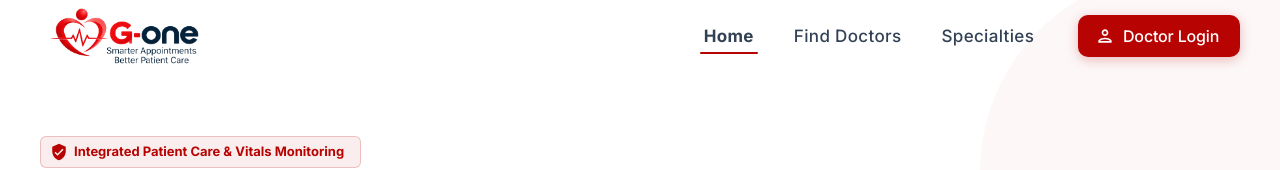
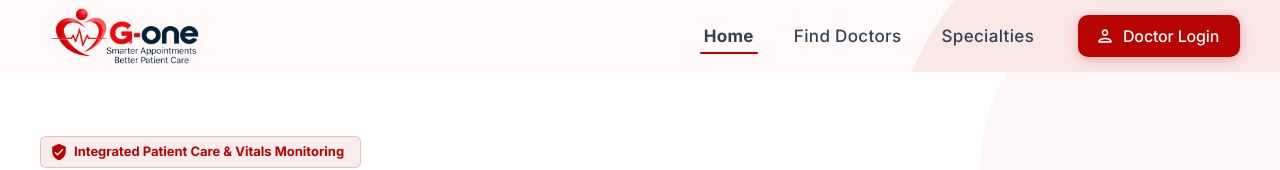
Before and after one commit to brightinterface791-prog/G-One, a React (Vite) app: page / in a window 1280 px wide. Shown: the top 170 px of the page. Built offline with nearby package versions, Linux system fonts and the light colour scheme; a web font is replaced by a local one.

Commit message:
Apply G-One landing page blush and charcoal design palette

```diff
--- a/src/components/common/Navbar.tsx
+++ b/src/components/common/Navbar.tsx
@@ -87,11 +87,11 @@ export const Navbar: React.FC<NavbarProps> = ({
       position="sticky"
       elevation={0}
       sx={{
-        backgroundColor: '#ffffff',
+        backgroundColor: '#fffaf9',
         // Continue the hero's pale-red circle into the header while at the top.
         // The hero circle is 400px wide, right: -100px, top: -100px.
         backgroundImage: currentPage === 'home' && !isScrolled
-          ? 'radial-gradient(circle 200px at calc(100% - 100px) calc(100% + 100px), rgba(183, 3, 2, 0.03) 0 99.8%, transparent 100%)'
+          ? 'radial-gradient(circle 290px at calc(100% - 100px) calc(100% + 110px), rgba(183, 3, 2, 0.075) 0 99.8%, transparent 100%)'
           : 'none',
         backdropFilter: 'none',
         color: '#0f172a',
```
